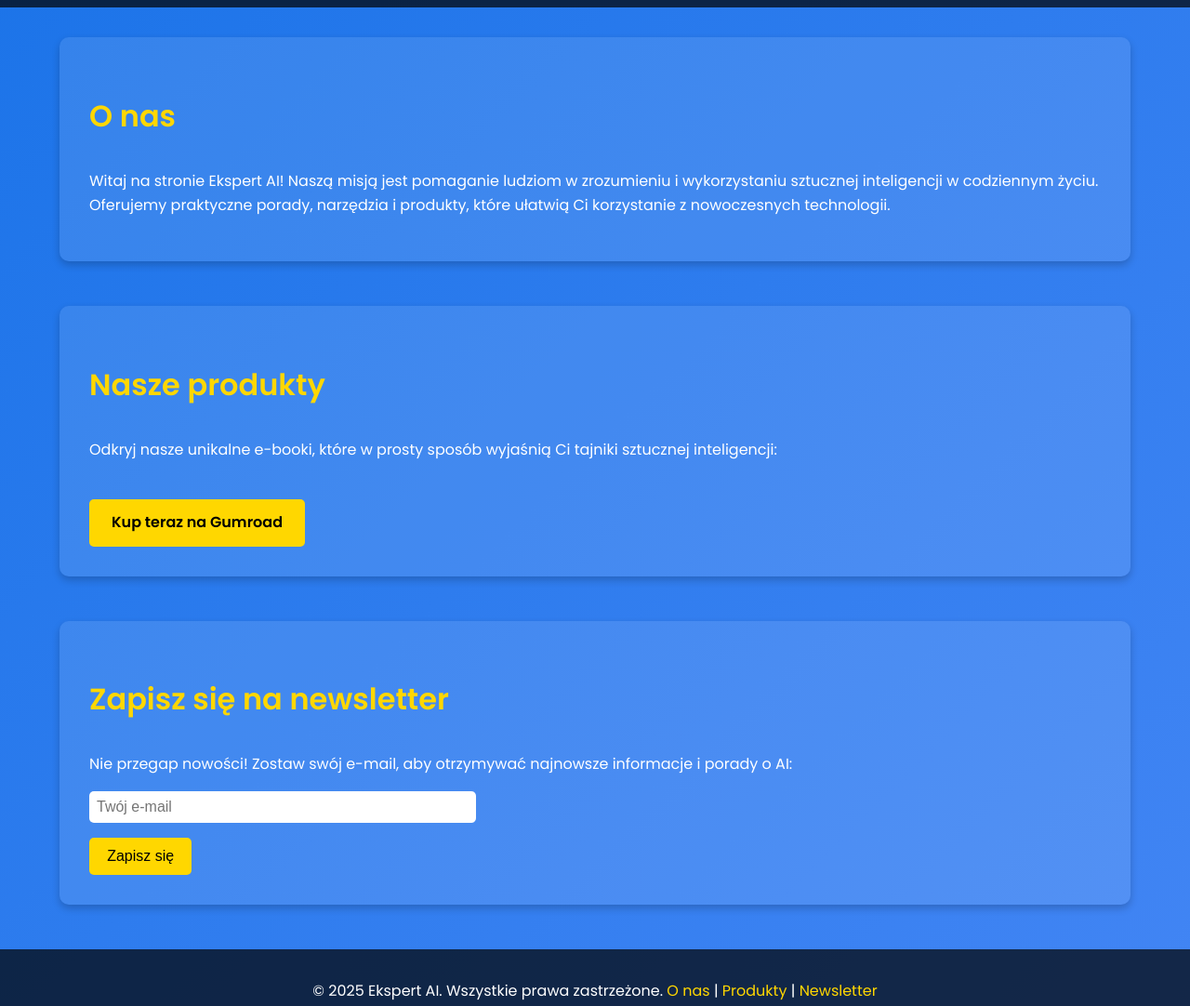
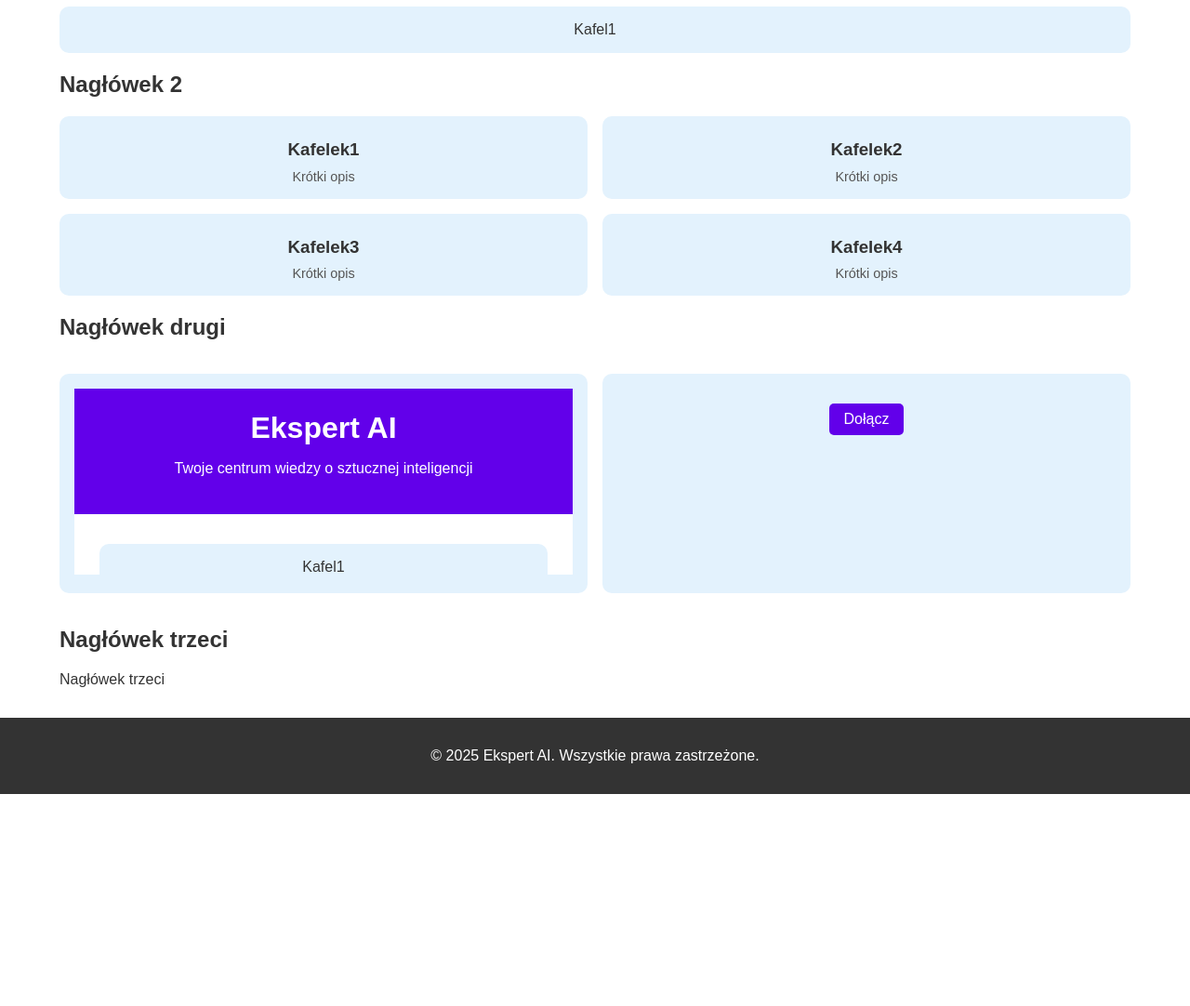
Before and after one commit to OskarsAI/EkspertAI, a plain HTML site: page index.html in a window 1280 px wide. Shown: the part 160-1242 px from the top of the page at 93% size. After the commit the page ends 1014 px from the top, so only its background shows below. Drawn offline with Linux system fonts and the light colour scheme.

Commit message:
Update index.html

```diff
--- a/index.html
+++ b/index.html
@@ -4,28 +4,22 @@
     <meta charset="UTF-8">
     <meta name="viewport" content="width=device-width, initial-scale=1.0">
     <title>Ekspert AI - Prosty i szybki kurs AI na codzień!</title>
-    <link href="https://fonts.googleapis.com/css2?family=Poppins:wght@300;400;600&display=swap" rel="stylesheet">
     <style>
         body {
-            font-family: 'Poppins', sans-serif;
+            font-family: Arial, sans-serif;
             margin: 0;
             padding: 0;
-            background: linear-gradient(135deg, #1a73e8, #4285f4);
-            color: #fff;
-            line-height: 1.6;
+            background-color: #ffffff;
+            color: #333;
         }
         header {
+            background-color: #6200ea;
+            color: white;
+            padding: 1.5em 0;
             text-align: center;
-            padding: 2em 0;
-            background-color: rgba(0, 0, 0, 0.7);
         }
         header h1 {
-            font-size: 2.5em;
             margin: 0;
-        }
-        header p {
-            font-size: 1.2em;
-            margin: 0.5em 0 0;
         }
         .container {
             width: 90%;
@@ -33,71 +27,67 @@
             margin: 2em auto;
         }
         .section {
-            margin-bottom: 3em;
-            background: rgba(255, 255, 255, 0.1);
-            border-radius: 10px;
-            padding: 2em;
-            box-shadow: 0 4px 8px rgba(0, 0, 0, 0.2);
+            margin-bottom: 2em;
         }
         .section h2 {
-            font-size: 2em;
-            margin-bottom: 1em;
-            color: #ffd700;
+            color: #6200ea;
         }
-        .cta-button {
+        .tile {
+            background-color: #e3f2fd;
+            border-radius: 10px;
+            padding: 1em;
+            margin: 1em 0;
+            text-align: center;
+        }
+        .tile-grid {
+            display: grid;
+            grid-template-columns: repeat(2, 1fr);
+            gap: 1em;
+        }
+        .tile-small {
+            background-color: #e3f2fd;
+            border-radius: 10px;
+            padding: 1em;
+            text-align: center;
+        }
+        .tile-small h3 {
+            margin: 0.5em 0;
+        }
+        .tile-small p {
+            margin: 0;
+            font-size: 0.9em;
+            color: #555;
+        }
+        .tile-wide {
+            background-color: #e3f2fd;
+            border-radius: 10px;
+            padding: 1em;
+            margin: 1em 0;
+            text-align: center;
+        }
+        .tile-wide .button {
             display: inline-block;
-            padding: 0.8em 1.5em;
-            background-color: #ffd700;
-            color: #000;
+            padding: 0.5em 1em;
+            color: white;
+            background-color: #6200ea;
             text-decoration: none;
-            font-weight: 600;
             border-radius: 5px;
-            margin-top: 1.5em;
-            transition: background-color 0.3s;
+            margin-top: 1em;
         }
-        .cta-button:hover {
-            background-color: #ffc107;
-        }
-        form {
-            display: flex;
-            flex-direction: column;
-            align-items: flex-start;
-        }
-        form input[type="email"] {
-            padding: 0.5em;
-            font-size: 1em;
+        .tile-wide iframe {
+            width: 100%;
+            height: 200px;
             border: none;
-            border-radius: 5px;
-            margin-bottom: 1em;
-            width: 100%;
-            max-width: 400px;
-        }
-        form button {
-            background-color: #ffd700;
-            color: #000;
-            padding: 0.7em 1.2em;
-            font-size: 1em;
-            border: none;
-            border-radius: 5px;
-            cursor: pointer;
-            transition: background-color 0.3s;
-        }
-        form button:hover {
-            background-color: #ffc107;
         }
         footer {
-            background-color: rgba(0, 0, 0, 0.7);
-            color: #fff;
+            background-color: #333;
+            color: white;
             text-align: center;
             padding: 1em 0;
-            margin-top: 2em;
         }
         footer a {
-            color: #ffd700;
+            color: #6200ea;
             text-decoration: none;
-        }
-        footer a:hover {
-            text-decoration: underline;
         }
     </style>
 </head>
@@ -108,29 +98,48 @@
     </header>
 
     <div class="container">
-        <section class="section" id="about">
-            <h2>O nas</h2>
-            <p>Witaj na stronie Ekspert AI! Naszą misją jest pomaganie ludziom w zrozumieniu i wykorzystaniu sztucznej inteligencji w codziennym życiu. Oferujemy praktyczne porady, narzędzia i produkty, które ułatwią Ci korzystanie z nowoczesnych technologii.</p>
-        </section>
+        <!-- Single Tile -->
+        <div class="tile">Kafel1</div>
 
-        <section class="section" id="products">
-            <h2>Nasze produkty</h2>
-            <p>Odkryj nasze unikalne e-booki, które w prosty sposób wyjaśnią Ci tajniki sztucznej inteligencji:</p>
-            <a href="https://gumroad.com/example" target="_blank" class="cta-button">Kup teraz na Gumroad</a>
-        </section>
+        <!-- Four Small Tiles -->
+        <h2>Nagłówek 2</h2>
+        <div class="tile-grid">
+            <div class="tile-small">
+                <h3>Kafelek1</h3>
+                <p>Krótki opis</p>
+            </div>
+            <div class="tile-small">
+                <h3>Kafelek2</h3>
+                <p>Krótki opis</p>
+            </div>
+            <div class="tile-small">
+                <h3>Kafelek3</h3>
+                <p>Krótki opis</p>
+            </div>
+            <div class="tile-small">
+                <h3>Kafelek4</h3>
+                <p>Krótki opis</p>
+            </div>
+        </div>
 
-        <section class="section" id="newsletter">
-            <h2>Zapisz się na newsletter</h2>
-            <p>Nie przegap nowości! Zostaw swój e-mail, aby otrzymywać najnowsze informacje i porady o AI:</p>
-            <form>
-                <input type="email" placeholder="Twój e-mail" required>
-                <button type="submit">Zapisz się</button>
-            </form>
-        </section>
+        <!-- Two Wide Tiles -->
+        <h2>Nagłówek drugi</h2>
+        <div class="tile-grid" style="grid-template-columns: 1fr 1fr;">
+            <div class="tile-wide">
+                <iframe src="#" title="Wideo"></iframe>
+            </div>
+            <div class="tile-wide">
+                <a href="#" class="button">Dołącz</a>
+            </div>
+        </div>
+
+        <!-- Final Section -->
+        <h2>Nagłówek trzeci</h2>
+        <p>Nagłówek trzeci</p>
     </div>
 
     <footer>
-        <p>&copy; 2025 Ekspert AI. Wszystkie prawa zastrzeżone. <a href="#about">O nas</a> | <a href="#products">Produkty</a> | <a href="#newsletter">Newsletter</a></p>
+        <p>&copy; 2025 Ekspert AI. Wszystkie prawa zastrzeżone.</p>
     </footer>
 </body>
 </html>
```
